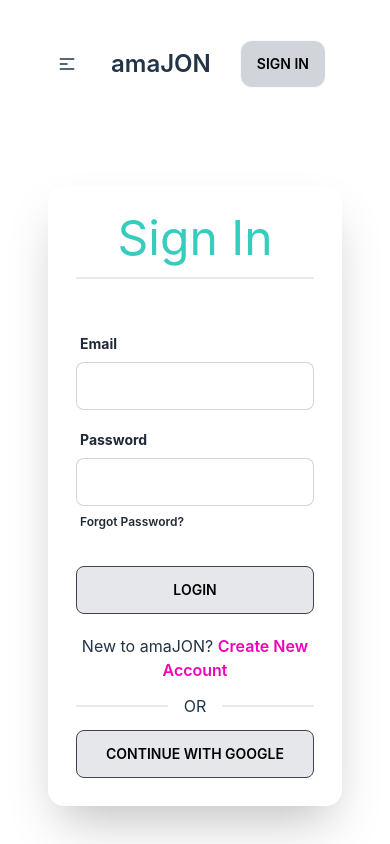
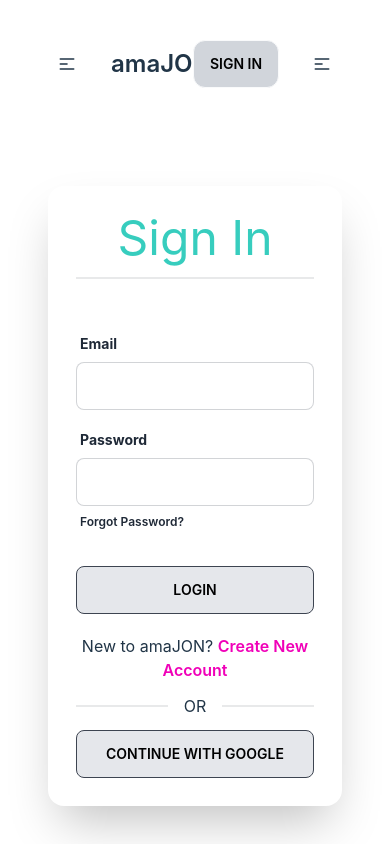
Before and after one commit to Fahmidur-arnob/Doctor-Orbit, a React (Vite) app: page /signin in a window 390 px wide. Shown: the top 844 px of the page. Built offline with nearby package versions, Linux system fonts and the light colour scheme; no server answers.

Commit message:
Added a button to show the sidebar of the dashboard on small devices, also fixed a bug in the logout button

```diff
--- a/src/Pages/Shared/Header/Header.jsx
+++ b/src/Pages/Shared/Header/Header.jsx
@@ -28,8 +28,12 @@ const Header = ({ props }) => {
                     <>
                         <Link className=" text-black font-semibold rounded-xl hover:text-black" to='/dashboard'>Dashboard</Link>
 
+                        <Link onClick={handleLogOut} className="btn bg-gray-200 text-black hover:text-white hover:bg-gray-500 rounded-xl border border-gray-50">Log Out</Link>
+
                     </>
-                    : <></>
+                    : <>
+
+                    </>
             }
         </li>
     </React.Fragment>
@@ -53,7 +57,7 @@ const Header = ({ props }) => {
 
                 </div>
 
-                <Link className="btn btn-ghost normal-case text-2xl hover:text-black">amaJON</Link>
+                <Link to='/' className="btn btn-ghost normal-case text-2xl hover:text-black">amaJON</Link>
 
             </div>
 
@@ -64,6 +68,7 @@ const Header = ({ props }) => {
                 </ul>
 
             </div>
+
 
             <div className="navbar-end gap-2 mx-4">
                 {
@@ -80,12 +85,18 @@ const Header = ({ props }) => {
                         </>
                 }
             </div>
+            <label htmlFor="dashboard-drawer" tabIndex={2} className="btn btn-ghost lg:hidden">
+
+                <svg xmlns="http://www.w3.org/2000/svg" className="h-5 w-5" fill="none" viewBox="0 0 24 24" stroke="currentColor"><path strokeLinecap="round" strokeLinejoin="round" strokeWidth="2" d="M4 6h16M4 12h8m-8 6h16" /></svg>
+
+            </label>
+
 
             <div className='mr-2'>
                 {
                     user?.photoURL
                         ?
-                        <Link onClick={handleLogOut} className="btn bg-gray-200 text-black hover:text-white hover:bg-gray-500">Log Out</Link>
+                        <></>
                         :
                         user?.uid ? <FaUserAlt></FaUserAlt> : <></>
                 }
--- a/src/Routes/Routes/Routes.jsx
+++ b/src/Routes/Routes/Routes.jsx
@@ -12,6 +12,7 @@ import PrivateRoute from "../PrivateRoute/PrivateRoute";
 import { productsAndCartLoader } from "../../Loaders/ProductsAndCartLoader";
 import Shipping from "../../Pages/Shipping/Shipping";
 import DashboardLayout from "../../Layout/DashboardLayout";
+import Dashboard from "../../Pages/Dashboard/Dashboard/Dashboard";
 
 
 const router = createBrowserRouter([
@@ -63,7 +64,7 @@ const router = createBrowserRouter([
         children:[
             {
                 path:'/dashboard',
-                element:<Orders></Orders>
+                element:<Dashboard></Dashboard>
             }
         ]
     }
```
